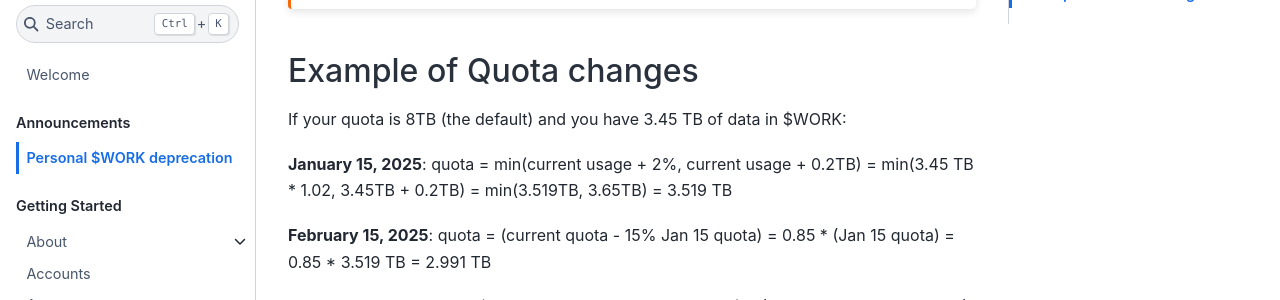
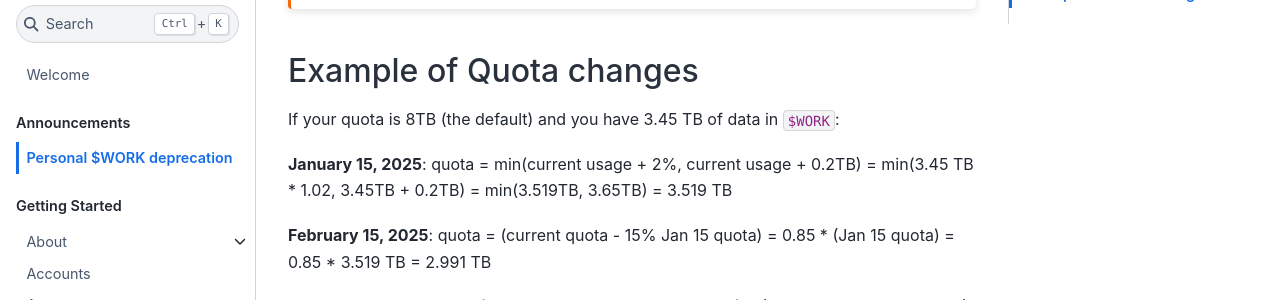
Before and after one commit to SouthernMethodistUniversity/hpc_docs, a Jupyter Book: the page built from docs/work_deprecation.md, in a window 1280 px wide and 900 px high, scrolled down 1112 px. Shown: the part 151-451 px from the top of the window. Built offline with Jupyter Book 1.0.4 settings and Sphinx 7.4.7 and the Sphinx Book theme 1.1.4, drawn with Linux system fonts in a browser that asks for light colours.

Commit message:
fix missing styling

```diff
--- a/docs/work_deprecation.md
+++ b/docs/work_deprecation.md
@@ -26,7 +26,7 @@ By **August 15, 2025**, the quotas for personal `$WORK` directories will be set
 
 ## Example of Quota changes
 
-If your quota is 8TB (the default) and you have 3.45 TB of data in $WORK:
+If your quota is 8TB (the default) and you have 3.45 TB of data in `$WORK`:
 
 **January 15, 2025**:
 quota = min(current usage + 2%, current usage + 0.2TB) = min(3.45 TB * 1.02, 3.45TB + 0.2TB) = min(3.519TB, 3.65TB) = 3.519 TB
```
